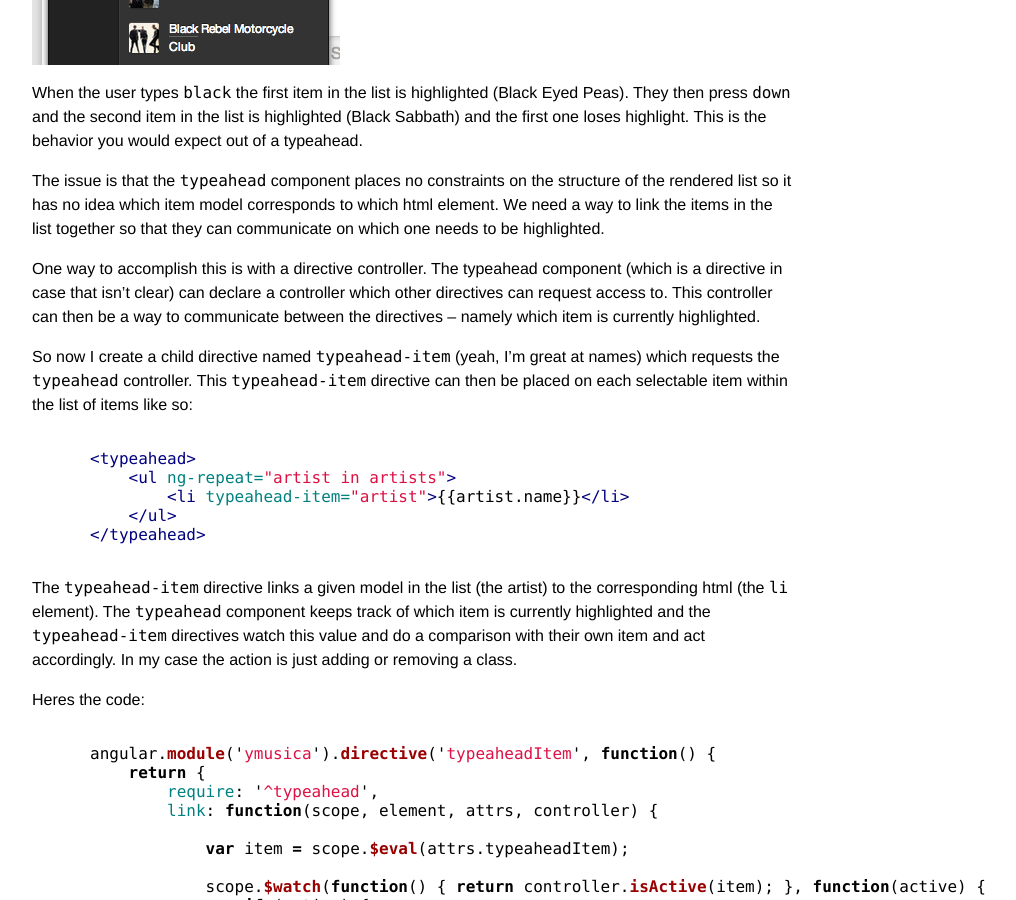
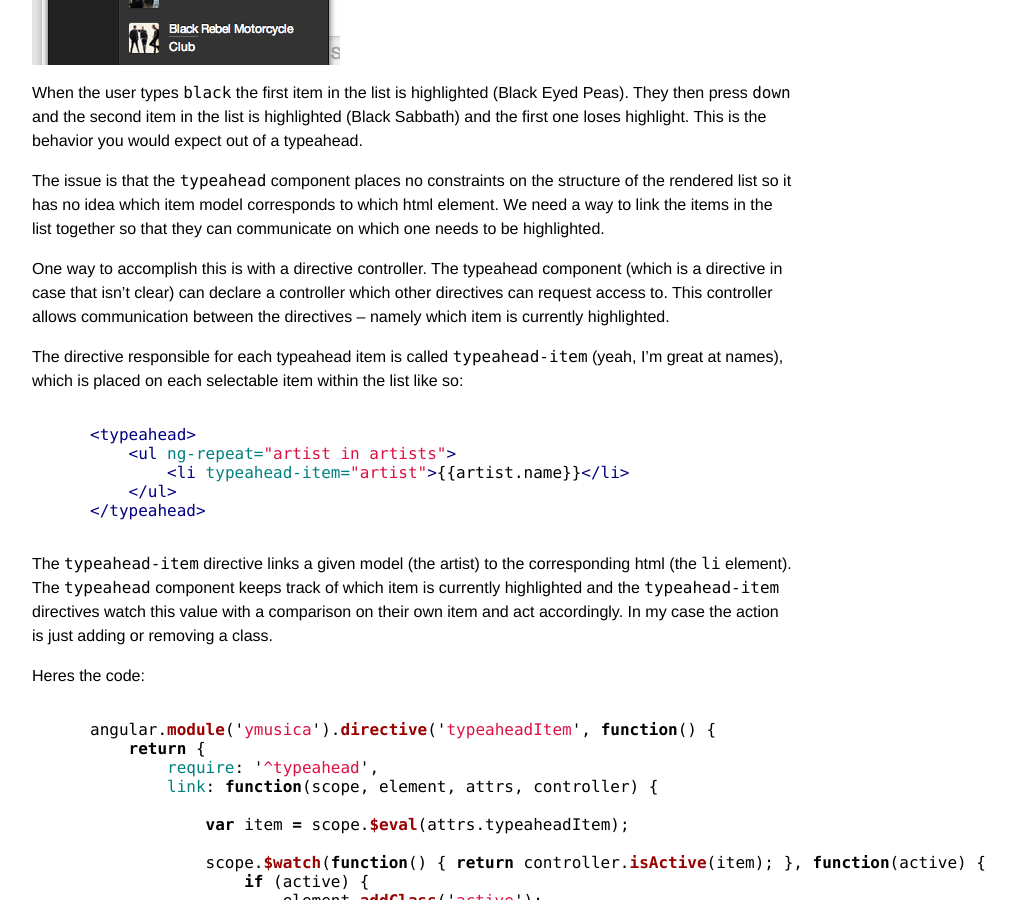
Before and after one commit to ambroisep/hueypetersen, a Jekyll site: the page built from _posts/2013-06-24-typeahead-with-angular.markdown, in a window 1280 px wide and 900 px high, scrolled down 2678 px. Shown: the whole window, without its empty margins (228-1244 px from the left). Built offline with Jekyll 4.4.1, drawn with Linux system fonts in a browser that asks for light colours; comment, search, counter and statistics services are not loaded.

Commit message:
updated some wording in typeahead angular post

```diff
--- a/_posts/2013-06-24-typeahead-with-angular.markdown
+++ b/_posts/2013-06-24-typeahead-with-angular.markdown
@@ -104,9 +104,9 @@ When the user types `black` the first item in the list is highlighted (Black Eye
 
 The issue is that the `typeahead` component places no constraints on the structure of the rendered list so it has no idea which item model corresponds to which html element.  We need a way to link the items in the list together so that they can communicate on which one needs to be highlighted.
 
-One way to accomplish this is with a directive controller.  The typeahead component (which is a directive in case that isn't clear) can declare a controller which other directives can request access to.  This controller can then be a way to communicate between the directives -- namely which item is currently highlighted.
+One way to accomplish this is with a directive controller.  The typeahead component (which is a directive in case that isn't clear) can declare a controller which other directives can request access to.  This controller allows communication between the directives -- namely which item is currently highlighted.
 
-So now I create a child directive named `typeahead-item` (yeah, I'm great at names) which requests the `typeahead` controller.  This `typeahead-item` directive can then be placed on each selectable item within the list of items like so:
+The directive responsible for each typeahead item is called `typeahead-item` (yeah, I'm great at names), which is placed on each selectable item within the list like so:
 
 {% highlight html %}
 
@@ -118,7 +118,7 @@ So now I create a child directive named `typeahead-item` (yeah, I'm great at nam
 
 {% endhighlight %}
 
-The `typeahead-item` directive links a given model in the list (the artist) to the corresponding html (the `li` element).  The `typeahead` component keeps track of which item is currently highlighted and the `typeahead-item` directives watch this value and do a comparison with their own item and act accordingly.  In my case the action is just adding or removing a class.
+The `typeahead-item` directive links a given model (the artist) to the corresponding html (the `li` element).  The `typeahead` component keeps track of which item is currently highlighted and the `typeahead-item` directives watch this value with a comparison on their own item and act accordingly.  In my case the action is just adding or removing a class.
 
 Heres the code:
 
```
